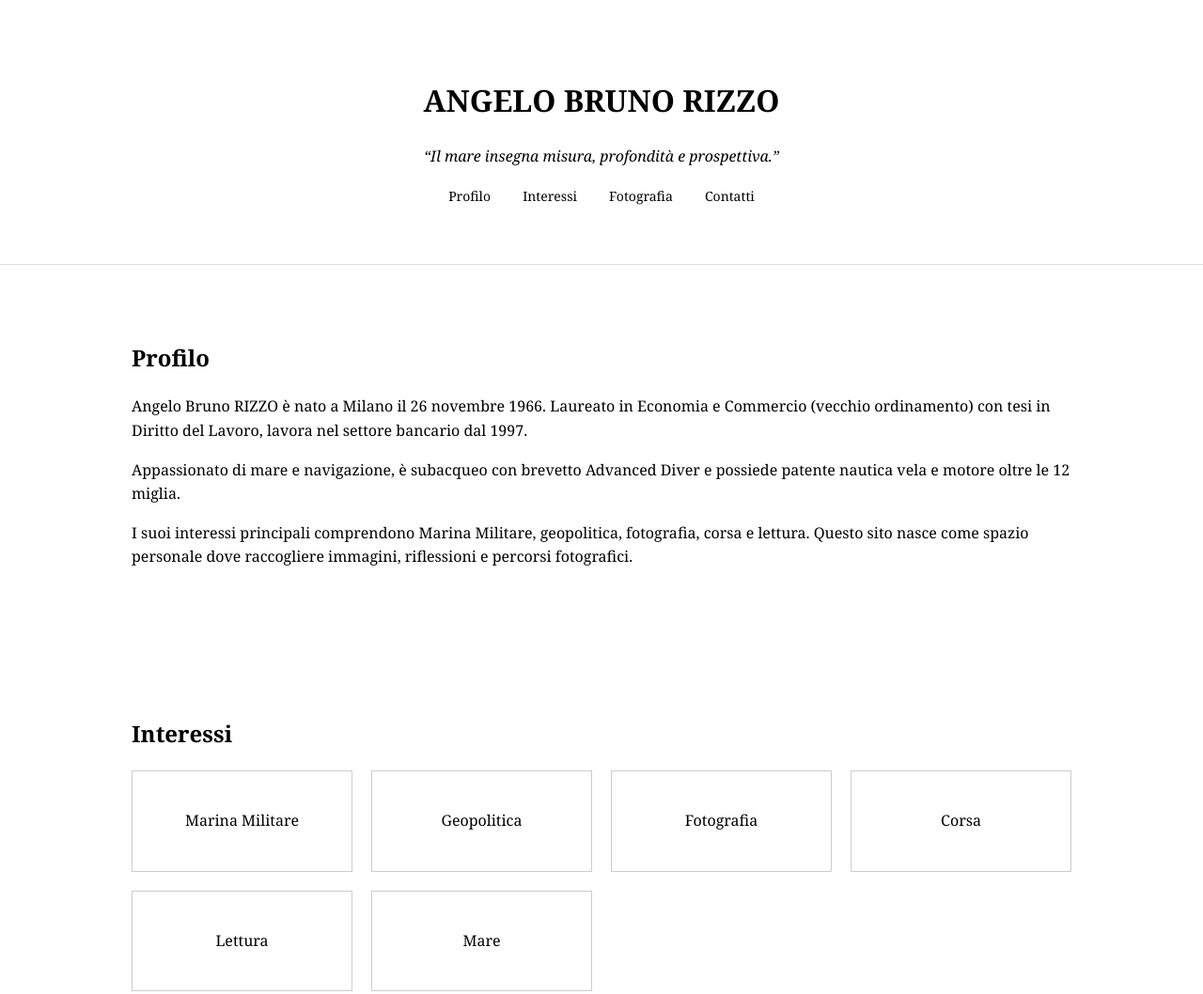
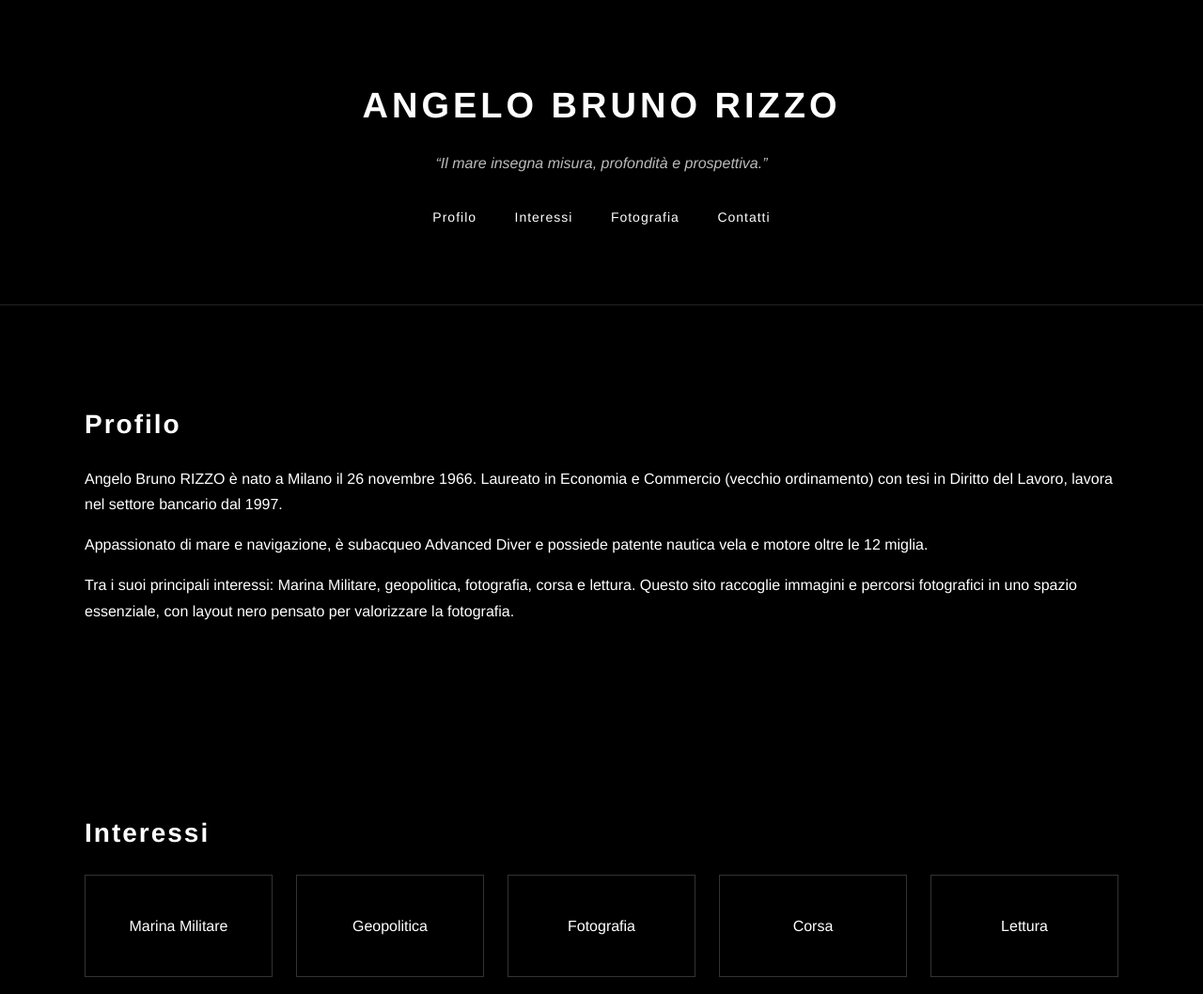
Before and after one commit to angelobrunorizzo/angelobrunorizzo-site, a plain HTML site: page index.html in a window 1280 px wide. Shown: the top 1058 px of the page at 94% size. Drawn offline with Linux system fonts and the light colour scheme.

Commit message:
Add files via upload

```diff
--- a/index.html
+++ b/index.html
@@ -1,4 +1,3 @@
-
 <!DOCTYPE html>
 <html lang="it">
 <head>
@@ -7,9 +6,7 @@
 <title>Angelo Bruno RIZZO</title>
 <link rel="stylesheet" href="style.css">
 </head>
-
 <body>
-
 <header>
   <h1>ANGELO BRUNO RIZZO</h1>
   <p class="quote">“Il mare insegna misura, profondità e prospettiva.”</p>
@@ -23,26 +20,13 @@
 
 <section id="profilo">
   <h2>Profilo</h2>
-<p>
-Angelo Bruno RIZZO è nato a Milano il 26 novembre 1966. Laureato in Economia e Commercio
-(vecchio ordinamento) con tesi in Diritto del Lavoro, lavora nel settore bancario dal 1997.
-</p>
-
-<p>
-Appassionato di mare e navigazione, è subacqueo con brevetto Advanced Diver e possiede
-patente nautica vela e motore oltre le 12 miglia.
-</p>
-
-<p>
-I suoi interessi principali comprendono Marina Militare, geopolitica, fotografia,
-corsa e lettura. Questo sito nasce come spazio personale dove raccogliere immagini,
-riflessioni e percorsi fotografici.
-</p>
+  <p>Angelo Bruno RIZZO è nato a Milano il 26 novembre 1966. Laureato in Economia e Commercio (vecchio ordinamento) con tesi in Diritto del Lavoro, lavora nel settore bancario dal 1997.</p>
+  <p>Appassionato di mare e navigazione, è subacqueo Advanced Diver e possiede patente nautica vela e motore oltre le 12 miglia.</p>
+  <p>Tra i suoi principali interessi: Marina Militare, geopolitica, fotografia, corsa e lettura. Questo sito raccoglie immagini e percorsi fotografici in uno spazio essenziale, con layout nero pensato per valorizzare la fotografia.</p>
 </section>
 
 <section id="interessi">
   <h2>Interessi</h2>
-
   <div class="grid">
     <div class="card">Marina Militare</div>
     <div class="card">Geopolitica</div>
@@ -51,30 +35,27 @@ riflessioni e percorsi fotografici.
     <div class="card">Lettura</div>
     <div class="card">Mare</div>
   </div>
-
 </section>
 
 <section id="fotografia">
   <h2>Fotografia</h2>
-<p>Galleria in stile mostra fotografica. Per aggiungere foto basta inserirle nella cartella <strong>images</strong> e aggiungere la riga corrispondente nel file index.html.</p>
+  <p class="intro">La cartella <strong>images</strong> è inclusa nello ZIP. Sostituisci i file <strong>foto1.jpg</strong>, <strong>foto2.jpg</strong> e <strong>foto3.jpg</strong> con le tue fotografie mantenendo gli stessi nomi, oppure modifica i nomi nel file index.html.</p>
 
   <div class="gallery">
-
     <div class="photo">
-<img src="images/foto1.jpg">
-<p>Foto 1</p>
+      <img src="images/foto1.jpg" alt="Foto 1">
+      <p>Mare</p>
     </div>
 
     <div class="photo">
-<img src="images/foto2.jpg">
-<p>Foto 2</p>
+      <img src="images/foto2.jpg" alt="Foto 2">
+      <p>Orizzonte</p>
     </div>
 
     <div class="photo">
-<img src="images/foto3.jpg">
-<p>Foto 3</p>
+      <img src="images/foto3.jpg" alt="Foto 3">
+      <p>Paesaggio</p>
     </div>
-
   </div>
 </section>
 
@@ -86,6 +67,5 @@ riflessioni e percorsi fotografici.
 <footer>
   <p>© Angelo Bruno RIZZO</p>
 </footer>
-
 </body>
 </html>
--- a/style.css
+++ b/style.css
@@ -1,63 +1,84 @@
-
 body{
-font-family: Georgia, serif;
+font-family:'Helvetica Neue',Arial,sans-serif;
 margin:0;
-background:white;
-color:black;
-line-height:1.6;
+background:#000;
+color:#fff;
+line-height:1.7;
 }
-
 header{
 text-align:center;
-padding:60px 20px;
-border-bottom:1px solid #ddd;
+padding:80px 20px;
+border-bottom:1px solid #222;
 }
-
-nav a{
-margin:0 15px;
-text-decoration:none;
-color:black;
-font-size:14px;
+h1{
+letter-spacing:4px;
+font-size:38px;
+font-weight:700;
+margin:0;
 }
-
+h2{
+font-size:28px;
+letter-spacing:2px;
+margin-bottom:20px;
+}
 .quote{
 font-style:italic;
-margin-top:10px;
+color:#bbb;
+margin-top:15px;
 }
-
+nav{
+margin-top:30px;
+}
+nav a{
+margin:0 18px;
+text-decoration:none;
+color:#fff;
+font-size:14px;
+letter-spacing:1px;
+}
+nav a:hover{
+color:#aaa;
+}
 section{
-max-width:1000px;
+max-width:1100px;
 margin:auto;
-padding:60px 20px;
+padding:80px 20px;
 }
-
+.intro{
+color:#cfcfcf;
+max-width:900px;
+}
 .grid{
 display:grid;
 grid-template-columns:repeat(auto-fit,minmax(200px,1fr));
-gap:20px;
+gap:25px;
 }
-
 .card{
-border:1px solid #ccc;
+border:1px solid #333;
 padding:40px;
 text-align:center;
+font-weight:500;
 }
-
 .gallery{
 display:grid;
 grid-template-columns:1fr;
-gap:40px;
-margin-top:40px;
+gap:70px;
+margin-top:50px;
 }
-
 .photo img{
 width:100%;
 height:auto;
+display:block;
 filter:grayscale(100%);
+border:1px solid #222;
 }
-
+.photo p{
+margin-top:12px;
+color:#aaa;
+}
 footer{
 text-align:center;
-padding:40px;
-border-top:1px solid #ddd;
+padding:60px;
+border-top:1px solid #222;
+color:#aaa;
 }
```
Also changed, not shown: README.txt. Lines whose indentation alone changed are shown as unchanged.
